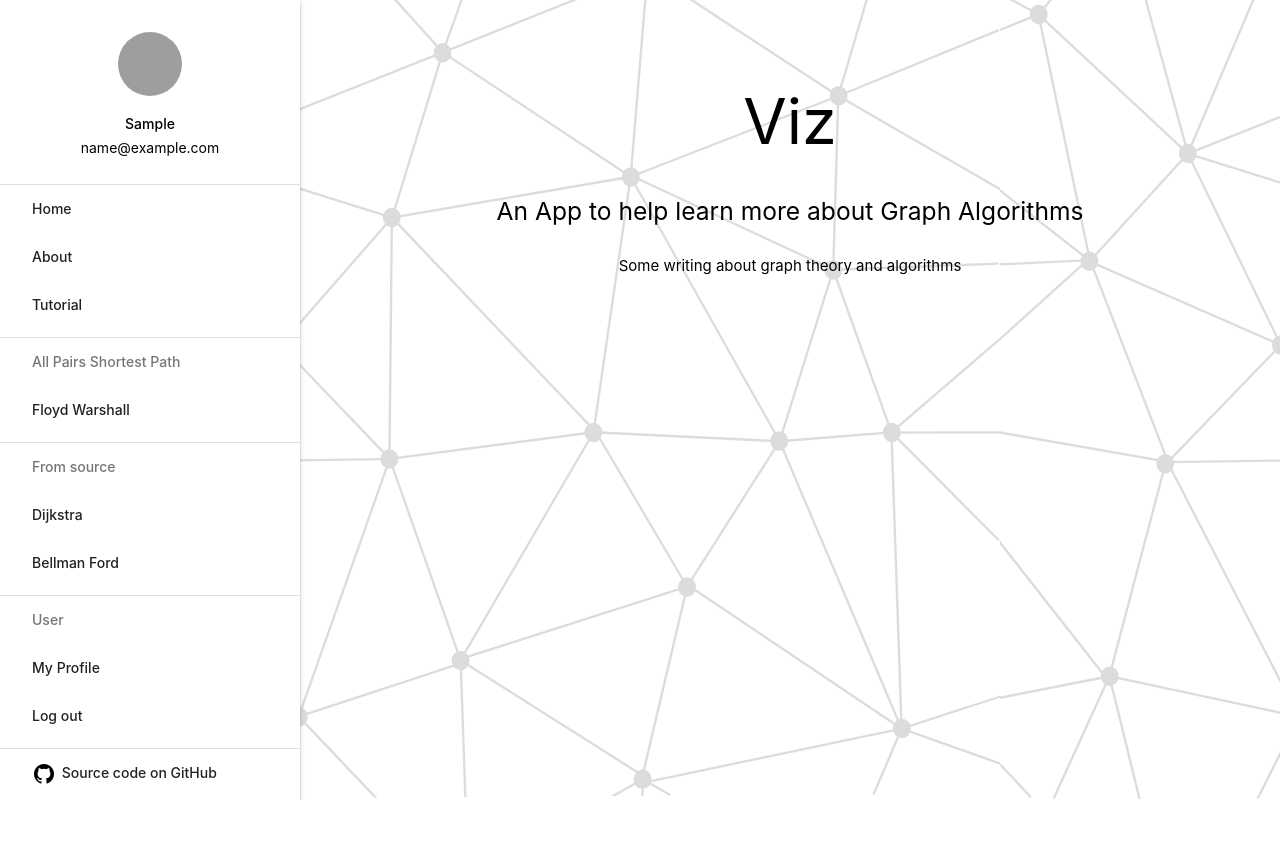
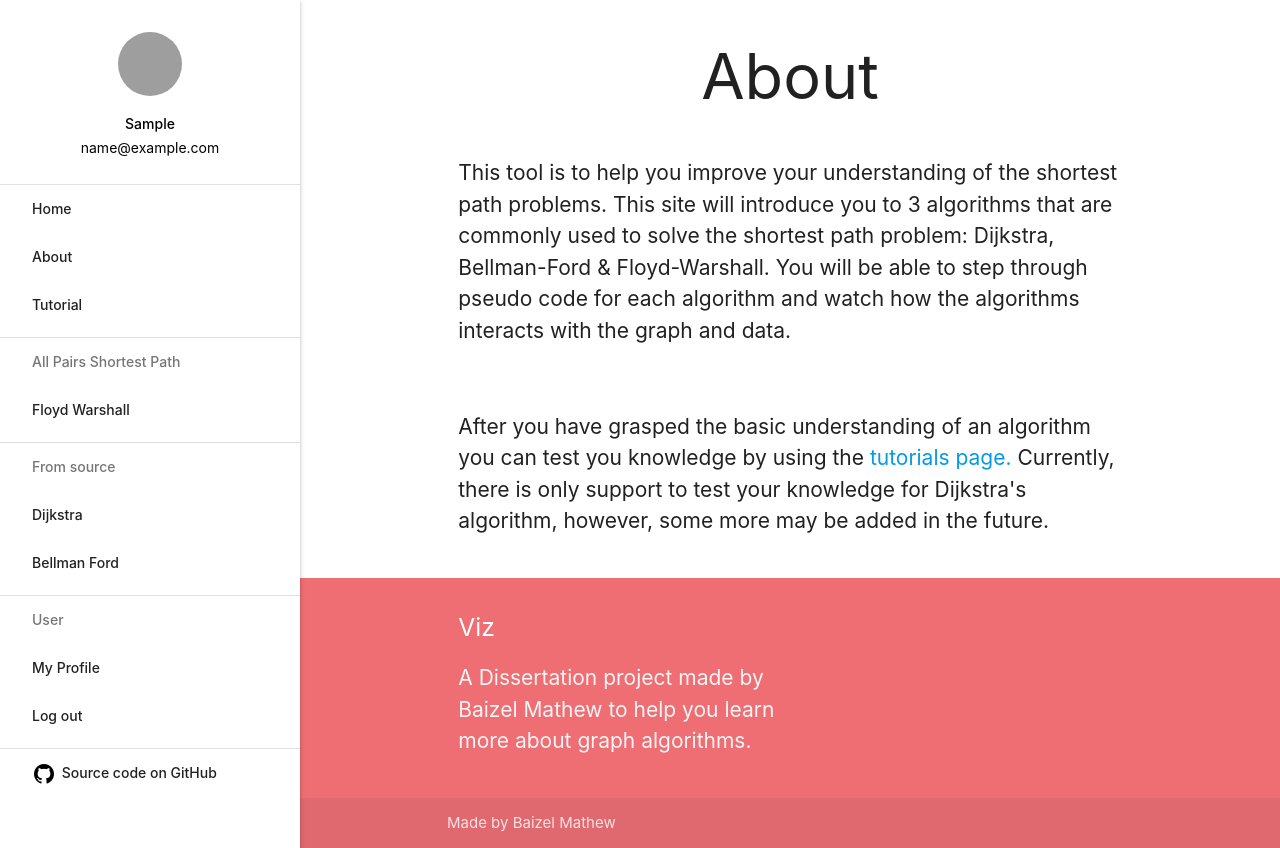
Before and after one commit to baizel/viz-dissertation, a Django app: page /about/ in a window 1280 px wide. Before the commit the page ends 800 px from the top, so only its background shows below. Run offline with Django 3.2, Linux system fonts and the light colour scheme; the visitor is signed in with stand-in values (Sample User, id 1); some libraries are stand-ins or nearby versions; grey boxes are pictures that could not be loaded.

Commit message:
Refactor code, Fix bug where summary would crash if it was a new user

```diff
--- a/Viz/views/algorithms.py
+++ /dev/null
@@ -1,55 +0,0 @@
-import json
-from Viz.algorithms.pesudo_algorithms.algorithmExporter import PesudoAlgorithm
-from Viz.models import Quiz, QuizScores
-from Viz.utils.context import Context
-
-from django.views.generic import TemplateView
-
-DIJKSTRA = "dijkstra"
-FORD = "ford"
-FLOYD = "floyd"
-ALGORITHMS = [FORD, FLOYD, DIJKSTRA]
-
-
-class AlgorithmView(TemplateView):
-    template_name = "algorithm_base.html"
-    quizIds = []
-
-    def dispatch(self, request, *args, **kwargs):
-        algorithm = kwargs.get("algorithm", "")
-        if request.user.is_authenticated:
-            try:
-                self.quizIds = list(QuizScores.objects.values("quiz_id").filter(user_id=request.user.id))
-            except Quiz.DoesNotExist:
-                pass
-
-        if algorithm not in ALGORITHMS:
-            self.template_name = "algorithm_not_supported.html"
-        if algorithm == DIJKSTRA:
-            self.template_name = 'dijkstra.html'
-        return super(AlgorithmView, self).dispatch(request, *args, **kwargs)
-
-    def get_context_data(self, **kwargs):
-        algorithm = kwargs.get("algorithm")
-        if algorithm not in ALGORITHMS:
-            return
-        res = Context().getContext()
-        res["quizIds"] = self.quizIds
-        pesudoAlgo = None
-        if algorithm == DIJKSTRA:
-            pesudoAlgo = PesudoAlgorithm("Dijkstra.txt")
-            res["jsonAlgo"] = json.dumps(pesudoAlgo.getJsonAlgo())
-            res["pageTitle"] = "Dijkstra Algorithm"
-            res["apiAlgo"] = "'dijkstra'"
-        elif algorithm == FLOYD:
-            pesudoAlgo = PesudoAlgorithm("FloydWarshall.txt")
-            res["pageTitle"] = "Floyd-Warshall Algorithm"
-            res["apiAlgo"] = "'floyd'"
-            res["isSourceNeeded"] = False
-        elif algorithm == FORD:
-            pesudoAlgo = PesudoAlgorithm("BellmanFord.txt")
-            res["pageTitle"] = "Bellman Ford Algorithm"
-            res["apiAlgo"] = "'ford'"
-
-        res["jsonAlgo"] = json.dumps(pesudoAlgo.getJsonAlgo())
-        return res
--- a/Viz/views/api.py
+++ b/Viz/views/api.py
@@ -1,7 +1,7 @@
 import json
 
 from django.core.handlers.wsgi import WSGIRequest
-from django.http import HttpResponse, JsonResponse, QueryDict
+from django.http import HttpResponse, JsonResponse
 from djongo.sql2mongo import SQLDecodeError
 
 from Viz.algorithms.Dijkstra import Dijkstra
@@ -13,7 +13,9 @@ from Viz.utils.context import NodeEdgeSerializer
 from users.models import CustomUser
 
 context: dict = dict()
-
+"""
+This really should be in a seprate app
+"""
 
 def graphFromQuiz(request: WSGIRequest, id):
     try:
--- a/Viz/views/homeView.py
+++ /dev/null
@@ -1,11 +0,0 @@
-from Viz.utils.context import Context
-from django.views.generic import TemplateView
-
-
-class HomePageView(TemplateView):
-    template_name = "home.html"
-
-    def get_context_data(self, **kwargs):
-        cnt = Context().getContext()
-        cnt["pageTitle"] = "Home"
-        return cnt
--- /dev/null
+++ b/Viz/views/views.py
@@ -0,0 +1,159 @@
+from allauth.account.views import LoginView
+import json
+
+from django.utils.decorators import method_decorator
+
+from Viz.algorithms.pesudo_algorithms.algorithmExporter import PesudoAlgorithm
+from Viz.utils.context import ALGORITHMS, DIJKSTRA, FLOYD, FORD
+
+from django.views.generic import TemplateView
+
+from django.contrib.auth.decorators import login_required
+from Viz.models import Quiz, QuizScores, AttemptedQuestion
+from Viz.utils.context import NodeEdgeSerializer, Context
+
+# (https://stackoverflow.com/questions/9647202/ordinal-numbers-replacement)
+from Viz.utils.QuizEngine import QuizEngine
+from users.models import CustomUser
+
+context = Context().getContext()
+
+
+class HomePageView(TemplateView):
+    template_name = "home.html"
+
+    def get_context_data(self, **kwargs):
+        cnt = Context().getContext()
+        cnt["pageTitle"] = "Home"
+        return cnt
+
+
+class AboutPageView(TemplateView):
+    template_name = "about.html"
+
+    def get_context_data(self, **kwargs):
+        cnt = Context().getContext()
+        cnt["pageTitle"] = "About"
+        return cnt
+
+
+class LogInView(LoginView):
+    def get_context_data(self, **kwargs):
+        context = super(LogInView, self).get_context_data(**kwargs)
+        ret = dict(**context, **Context().getContext())
+        return ret
+
+
+class AlgorithmView(TemplateView):
+    template_name = "algorithm_base.html"
+    quizIds = []
+
+    def dispatch(self, request, *args, **kwargs):
+        algorithm = kwargs.get("algorithm", "")
+        if request.user.is_authenticated:
+            try:
+                self.quizIds = list(QuizScores.objects.values("quiz_id").filter(user_id=request.user.id))
+            except Quiz.DoesNotExist:
+                pass
+
+        if algorithm not in ALGORITHMS:
+            self.template_name = "algorithm_not_supported.html"
+        if algorithm == DIJKSTRA:
+            self.template_name = 'dijkstra.html'
+        return super().dispatch(request, *args, **kwargs)
+
+    def get_context_data(self, **kwargs):
+        algorithm = kwargs.get("algorithm")
+        if algorithm not in ALGORITHMS:
+            return
+        res = Context().getContext()
+        res["quizIds"] = self.quizIds
+        pesudoAlgo = None
+        if algorithm == DIJKSTRA:
+            pesudoAlgo = PesudoAlgorithm("Dijkstra.txt")
+            res["jsonAlgo"] = json.dumps(pesudoAlgo.getJsonAlgo())
+            res["pageTitle"] = "Dijkstra Algorithm"
+            res["apiAlgo"] = DIJKSTRA
+        elif algorithm == FLOYD:
+            pesudoAlgo = PesudoAlgorithm("FloydWarshall.txt")
+            res["pageTitle"] = "Floyd-Warshall Algorithm"
+            res["apiAlgo"] = FLOYD
+            res["isSourceNeeded"] = False
+        elif algorithm == FORD:
+            pesudoAlgo = PesudoAlgorithm("BellmanFord.txt")
+            res["pageTitle"] = "Bellman Ford Algorithm"
+            res["apiAlgo"] = FLOYD
+
+        res["jsonAlgo"] = json.dumps(pesudoAlgo.getJsonAlgo())
+        return res
+
+
+class SummaryView(TemplateView):
+    template_name = "quiz_summary.html"
+    user = None
+
+    @method_decorator(login_required)
+    def dispatch(self, request, *args, **kwargs):
+        self.user = request.user
+        return super().dispatch(request, *args, **kwargs)
+
+    def get_context_data(self, **kwargs):
+        user = CustomUser.objects.get(id=self.user.id)
+        allScores = QuizScores.objects.filter(user=user)
+        totalScoreAchieved = 0
+        totalPossibleScore = 0
+        totalPercent = 0
+        recentQuiz = allScores[0] if len(allScores) != 0 else None
+        recentAtemptedAns = []
+
+        for i in allScores:
+            if i.date > recentQuiz.date:
+                recentQuiz = i
+            totalScoreAchieved += float(i.score)
+            totalPossibleScore += float(i.max_score)
+            totalPercent += float(i._percent)
+        percentage = (totalScoreAchieved / totalPossibleScore) * 100 if totalPossibleScore != 0 else 0
+        averagePerQuiz = totalPercent / len(allScores) if len(allScores) != 0 else 0
+        stats = [
+            {"Current score": "{}/{} ({:5.2f}%)".format(totalScoreAchieved, totalPossibleScore, percentage)},
+            {"Number of Quiz's Completed": len(allScores)},
+            {"Average Score  per quiz": "{:5.2f}%".format(averagePerQuiz)},
+        ]
+        quiz = None
+        if recentQuiz is not None:
+            print(recentQuiz.id)
+            quiz = Quiz.objects.get(id=recentQuiz.quiz.id)
+            stats.append({"Recent Quiz Score": "{:5.2f}%".format((float(recentQuiz.score) / float(recentQuiz.max_score)) * 100)})
+        exData = {}
+        if quiz is not None:
+            preface = quiz.preface
+            exData = {"quizID": quiz.id, "preface": preface, "sourceNode": quiz.sourceNode}
+            for i in quiz.questions.all():
+                try:
+                    a = AttemptedQuestion.objects.get(user_id=user.id, question_id=i.id)
+                    recentAtemptedAns.append({"attemptedAns": a.attempted_answers, "question": i.getSummaryContext()})
+                except AttemptedQuestion.DoesNotExist:
+                    pass
+        data = {"wrong": totalPossibleScore - totalScoreAchieved, "right": totalScoreAchieved, "stats": stats, "quiz": recentAtemptedAns}
+        data = dict(**data, **exData, **context)
+        return data
+
+
+class TutorialView(TemplateView):
+    template_name = "tutorial.html"
+
+    @method_decorator(login_required)
+    def dispatch(self, *args, **kwargs):
+        return super().dispatch(*args, **kwargs)
+
+    def get_context_data(self, **kwargs):
+        quiz = QuizEngine()
+        graph = quiz.graph
+        algo = quiz.getPesudoJSONAlgorithm()
+        quiz = quiz.generateQuiz(3)  # TODO: Add LOD (level of difficulty)
+        data = {"test": json.dumps(graph.getJavaScriptData(), default=NodeEdgeSerializer),
+                "jsonAlgo": json.dumps(algo), "preface": quiz.preface, "questionsjs": json.dumps(quiz.getJsonFrontEndContext()),
+                "quiz": quiz.getJsonFrontEndContext(), "sourceNode": quiz.sourceNode}
+
+        cntx = dict(**context, **data)
+        return cntx
--- a/VizApp/settings.py
+++ b/VizApp/settings.py
@@ -55,7 +55,7 @@ MIDDLEWARE = [
     'django.contrib.messages.middleware.MessageMiddleware',
     'django.middleware.clickjacking.XFrameOptionsMiddleware',
 ]
-if os.environ.get("RELEASE",False):
+if os.environ.get("RELEASE", False):
     INSTALLED_APPS.append('scout_apm.django')
 
 # scout stuff
@@ -136,7 +136,7 @@ USE_TZ = True
 # https://docs.djangoproject.com/en/2.1/howto/static-files/
 STATIC_ROOT = os.path.join(BASE_DIR, 'static')
 STATIC_URL = '/static/'
-
+LOGIN_URL = '/accounts/login/'
 LOGIN_REDIRECT_URL = 'home'
 LOGOUT_REDIRECT_URL = 'home'
 AUTHENTICATION_BACKENDS = (
--- a/VizApp/urls.py
+++ b/VizApp/urls.py
@@ -14,21 +14,22 @@ Including another URLconf
     1. Import the include() function: from django.urls import include, path
     2. Add a URL to urlpatterns:  path('blog/', include('blog.urls'))
 """
+from django.conf.urls import url
 from django.contrib import admin
 from django.urls import include, path, re_path
 from django.views.generic import RedirectView
 
-from Viz.views import homeView, algorithms, api, tutorial
+from Viz.views import views, api
 
 favicon_view = RedirectView.as_view(url='/static/favicon.ico', permanent=True)
 
 urlpatterns = [
     re_path(r'^favicon\.ico$', favicon_view),
-    path('', homeView.HomePageView.as_view(), name="home"),
-    path('summary/', tutorial.summary),
-    path('tutorial/', tutorial.view),
-    path('about/', homeView.HomePageView.as_view()),
-    path('algorithm/<str:algorithm>/', algorithms.AlgorithmView.as_view()),
+    path('', views.HomePageView.as_view(), name="home"),
+    path('summary/', views.SummaryView.as_view(), name="summary"),
+    path('tutorial/', views.TutorialView.as_view(), name="tutorial"),
+    path('about/', views.AboutPageView.as_view(), name="about"),
+    path('algorithm/<str:algorithm>/', views.AlgorithmView.as_view(), name="algorithm"),
     path('api/tutorial/', api.tutorials),
     path('api/graph/random', api.randomGraph),
     path('api/graph/<int:id>', api.graphFromQuiz),
@@ -37,6 +38,7 @@ urlpatterns = [
     path('api/<str:algorithm>/<int:source>', api.getAlgorithm),
     path('users/', include('users.urls')),  # new
     path('users/', include('django.contrib.auth.urls')),  # new
+    url(r"^accounts/login/$", views.LogInView.as_view(), name="account_login"),
     path('accounts/', include('allauth.urls')),  # new
     path('admin/', admin.site.urls),
 ]
--- /dev/null
+++ b/templates/about.html
@@ -0,0 +1,29 @@
+{% extends 'base.html' %}
+{% block css %}
+    <style>
+    p {
+      font-size: 21px;
+    }
+    </style>
+{% endblock %}
+{% block content %}
+    <div class="container">
+        <div class="row">
+            <div class="col s12">
+                <h1 class="header center"> About </h1>
+            </div>
+            <div class="col s12">
+                <p>
+                    This tool is to help you improve your understanding of the shortest path problems.
+                    This site will introduce you to 3 algorithms that are commonly used to solve the shortest path problem: Dijkstra, Bellman-Ford & Floyd-Warshall.
+                    You will be able to step through pseudo code for each algorithm and watch how the algorithms interacts with the graph and data.
+                </p>
+                <br>
+                <p>
+                    After you have grasped the basic understanding of an algorithm you can test you knowledge by using the <a href="{% url 'tutorial' %}">tutorials page.</a>
+                    Currently, there is only support to test your knowledge for Dijkstra's algorithm, however, some more may be added in the future.
+                </p>
+            </div>
+        </div>
+    </div>
+{% endblock %}
--- a/templates/base.html
+++ b/templates/base.html
@@ -87,8 +87,8 @@
             <div class="row">
                 <div class="col l6 s12">
                     <h5 class="white-text">Viz</h5>
-                    <p class="grey-text text-lighten-4">A Dissertation project made by Baizel Mathew to help others learn
-                        more about algorithms.
+                    <p class="grey-text text-lighten-4">A Dissertation project made by Baizel Mathew to help you learn
+                        more about graph algorithms.
                 </div>
             </div>
         </div>
--- a/templates/home.html
+++ b/templates/home.html
@@ -13,10 +13,10 @@
     <br><br>
     <h1 class="header center {{ primaryText }}">Viz</h1>
     <div class="row {{ primaryText }} center">
-        <h5 class="header col s12">An App to help learn more about Graph Algorithms</h5>
+        <h5 class="header col s12">An App to help you learn more about Graph Algorithms</h5>
     </div>
     <div class="row center {{ primaryText }}">
-        <p>Some writing about graph theory and algorithms</p>
+        <p>Get started by looking at the <a href="{% url 'algorithm' algorithm=dijkstraREST %}">Dijkstra's Algorithm</a></p>
     </div>
     <br><br>
 {% endblock %}
--- a/templates/nav_content.html
+++ b/templates/nav_content.html
@@ -6,7 +6,7 @@
             {% if not user.socialaccount_set.all.0.get_avatar_url %}
                 <a href="#"><img class="circle" src="{% static 'images/default_profile.jpeg' %}" style="display: block;margin-left: auto;margin-right: auto;"></a>
             {% else %}
-                <a href="/summary"><img class="circle" src="{{ user.socialaccount_set.all.0.get_avatar_url }}" style="display: block;margin-left: auto;margin-right: auto;"></a>
+                <a href="{% url 'summary' %}"><img class="circle" src="{{ user.socialaccount_set.all.0.get_avatar_url }}" style="display: block;margin-left: auto;margin-right: auto;"></a>
 
             {% endif %}
             <a href="#name"><span class="black-text name">{{ user.first_name|title }}</span></a>
@@ -20,27 +20,27 @@
 <li>
     <div class="divider"></div>
 </li>
-<li><a href="/">Home</a></li>
-<li><a href="/about">About</a></li>
-<li><a href="/tutorial">Tutorial</a></li>
+<li><a href="{% url 'home' %}">Home</a></li>
+<li><a href="{% url 'about' %}">About</a></li>
+<li><a href="{% url 'tutorial' %}">Tutorial</a></li>
 
 <li>
     <div class="divider"></div>
 </li>
 <li><a class="subheader">All Pairs Shortest Path</a></li>
-<li><a class="waves-effect" href="/algorithm/floyd">Floyd Warshall</a></li>
+<li><a class="waves-effect" href="{% url 'algorithm' algorithm=floydREST %}">Floyd Warshall</a></li>
 <li>
     <div class="divider"></div>
 </li>
 <li><a class="subheader">From source</a></li>
-<li><a class="waves-effect" href="/algorithm/dijkstra">Dijkstra</a></li>
-<li><a class="waves-effect" href="/algorithm/ford">Bellman Ford</a></li>
+<li><a class="waves-effect" href="{% url 'algorithm' algorithm=dijkstraREST %}">Dijkstra</a></li>
+<li><a class="waves-effect" href="{% url 'algorithm' algorithm=fordREST %}">Bellman Ford</a></li>
 <li>
     <div class="divider"></div>
 </li>
 <li><a class="subheader">User</a></li>
 {% if user.is_authenticated %}
-    <li><a href="/summary">My Profile</a>
+    <li><a href="{% url 'summary' %}">My Profile</a>
     <li><a href="{% url 'account_logout' %}">Log out</a>
         {% else %}
         {#        Dissable this for now as custom ui needs to be updated #}
```
Also changed, not shown: Viz/utils/QuizEngine.py (renamed from Viz/views/tutorial.py, +3 -55 lines), Viz/utils/context.py (+8 -0 lines), templates/quiz_summary.html (+14 -4 lines).
